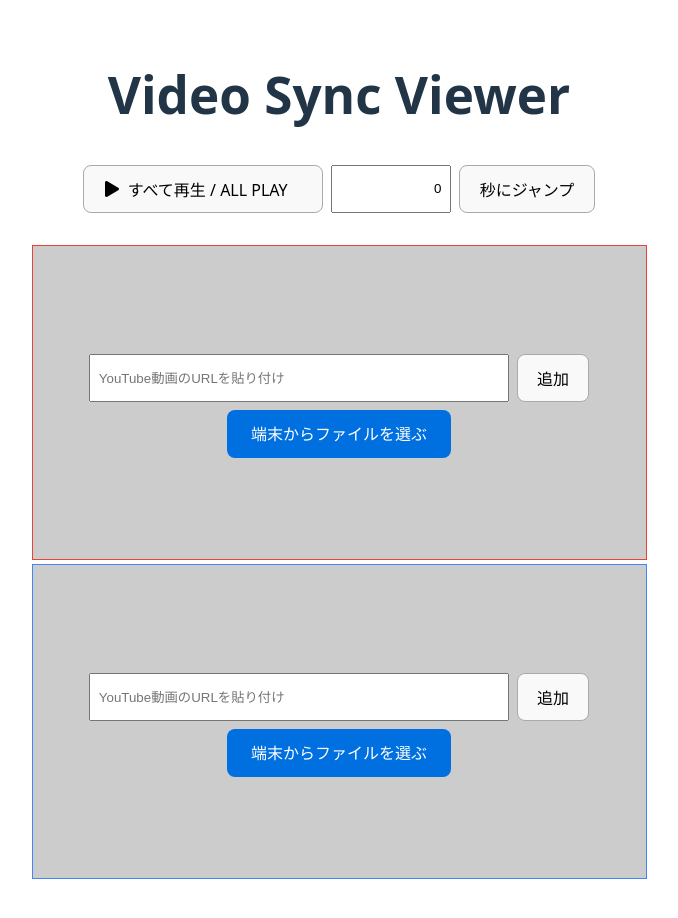
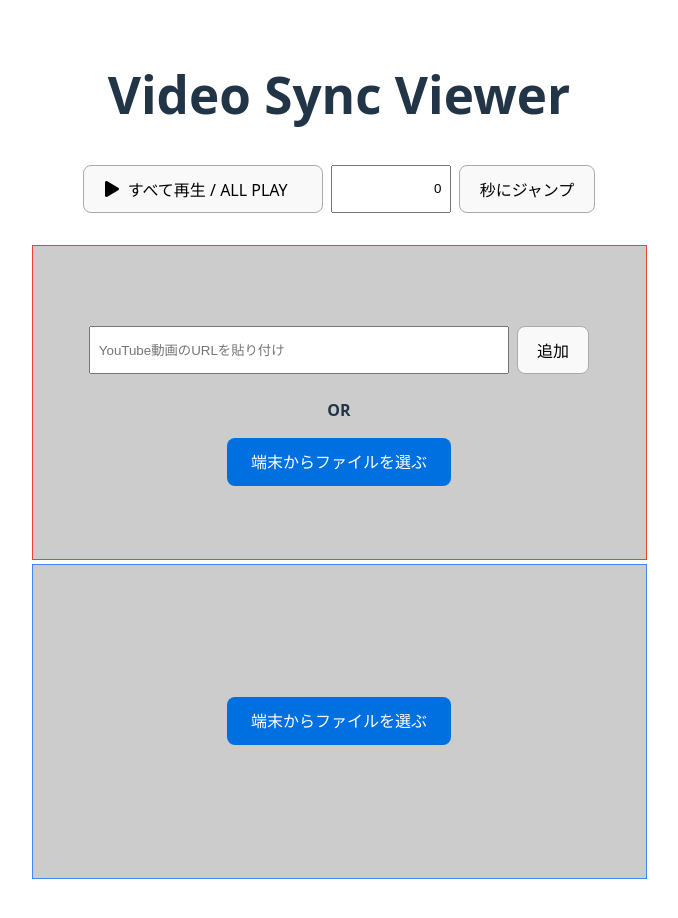
Before and after one commit to KMMThmurakami/syncMovie, a React (Vite) app: page / in a window 1280 px wide. Shown: the top 918 px of the page, without its empty margins (301-979 px from the left). Built offline with nearby package versions, Linux system fonts and the light colour scheme.

Commit message:
youtube Required Minimum Functionality

```diff
--- a/src/App.module.css
+++ b/src/App.module.css
@@ -11,6 +11,10 @@
     width: 100px;
     text-align: right;
     padding: 8px;
+}
+
+.note {
+    font-weight: 700;
 }
 
 /* Chrome, Safari, Edge, Operaで数値入力の矢印を非表示にする */
--- a/src/App.tsx
+++ b/src/App.tsx
@@ -182,6 +182,9 @@ function App() {
             >
               {url === "" || url === null ? (
                 <div className={styles.inputContainerMovie}>
+                  {/* YouTube動画の複数同時再生は規約違反になるため1つしか選択させない */}
+                  {index === 0 && (
+                    <>
                       <div className={styles.inputContainer}>
                         <input
                           name="videoSrc"
@@ -189,18 +192,25 @@ function App() {
                           type="text"
                           placeholder="YouTube動画のURLを貼り付け"
                           value={inputValues[index]}
-                      onChange={(e) => handleInputChange(index, e.target.value)}
+                          onChange={(e) =>
+                            handleInputChange(index, e.target.value)
+                          }
                           onKeyDown={(e) =>
                             e.key === "Enter" &&
                             handleAddVideo(index, inputValues[index])
                           }
                         />
                         <button
-                      onClick={() => handleAddVideo(index, inputValues[index])}
+                          onClick={() =>
+                            handleAddVideo(index, inputValues[index])
+                          }
                         >
                           追加
                         </button>
                       </div>
+                      <p className={styles.note}>OR</p>
+                    </>
+                  )}
                   <div className={styles.fileInputContainer}>
                     <input
                       type="file"
```
Lines whose indentation alone changed are shown as unchanged.
